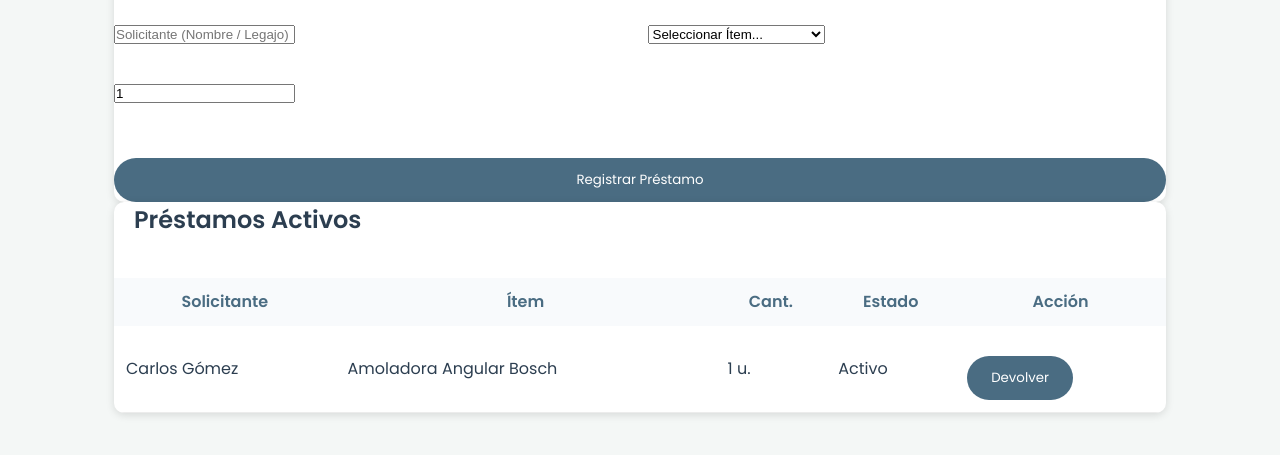
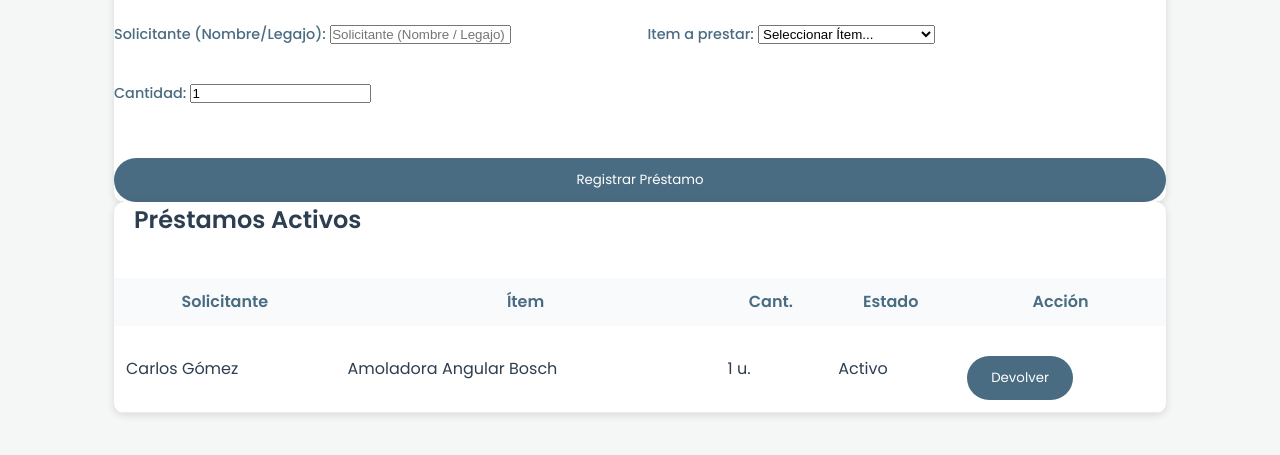
Before and after one commit to cecybiol/EscuelaTec10, a plain HTML site: page pages/prestamos.html in a window 1280 px wide. Shown: the part 147-602 px from the top of the page. Drawn offline with Linux system fonts and the light colour scheme.

Commit message:
Agregamos el componente Label

```diff
--- a/pages/prestamos.html
+++ b/pages/prestamos.html
@@ -44,10 +44,12 @@
             <h3>Nuevo Préstamo</h3>
             <form action="#" method="POST">
                 <div class="form-group">
-                <input type="text" placeholder="Solicitante (Nombre / Legajo)" required>
+                    <label for="Solicitante">Solicitante (Nombre/Legajo):</label>
+                <input type="text" id="Solicitante" placeholder="Solicitante (Nombre / Legajo)" required>
                 </div>
                 <div class="form-group">
-                <select required>
+                    <label for="item">Item a prestar:</label>
+                <select id="item" required>
                     <option value="">Seleccionar Ítem...</option>
                     <option value="1">Tester Digital Fluke</option>
                     <option value="2">Amoladora Angular Bosch</option>
@@ -56,6 +58,7 @@
 
                 <!-- CANTIDAD -->
                  <div class="form-group">
+                    <label for="cantidad">Cantidad:</label>
                 <input
                     type="number"
                     id="cantidad"
```
